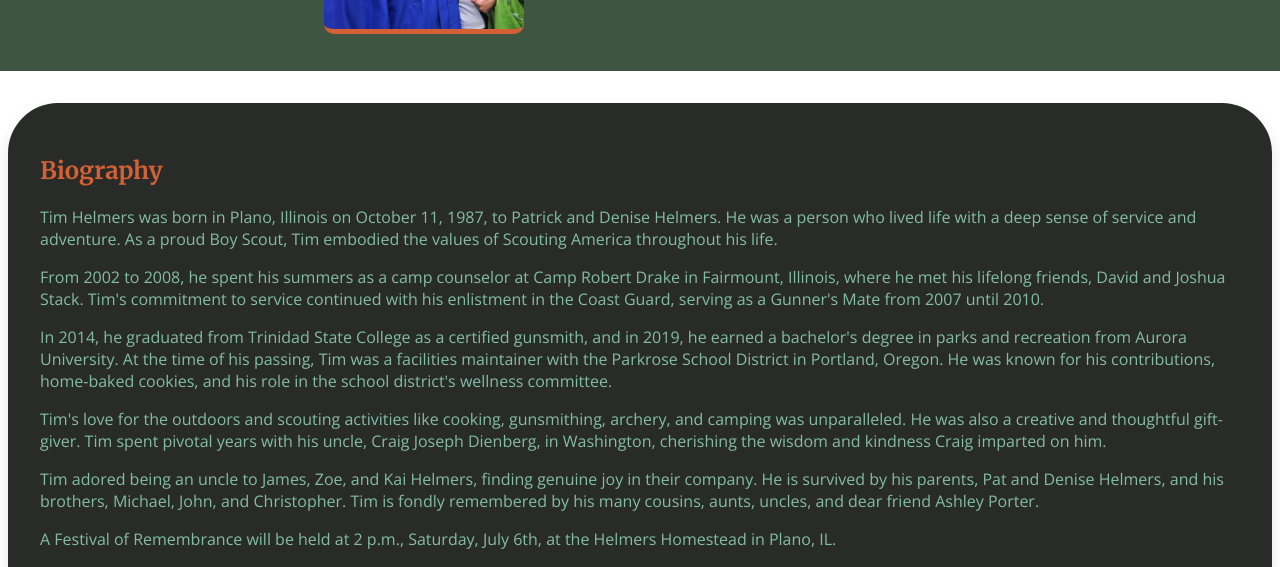
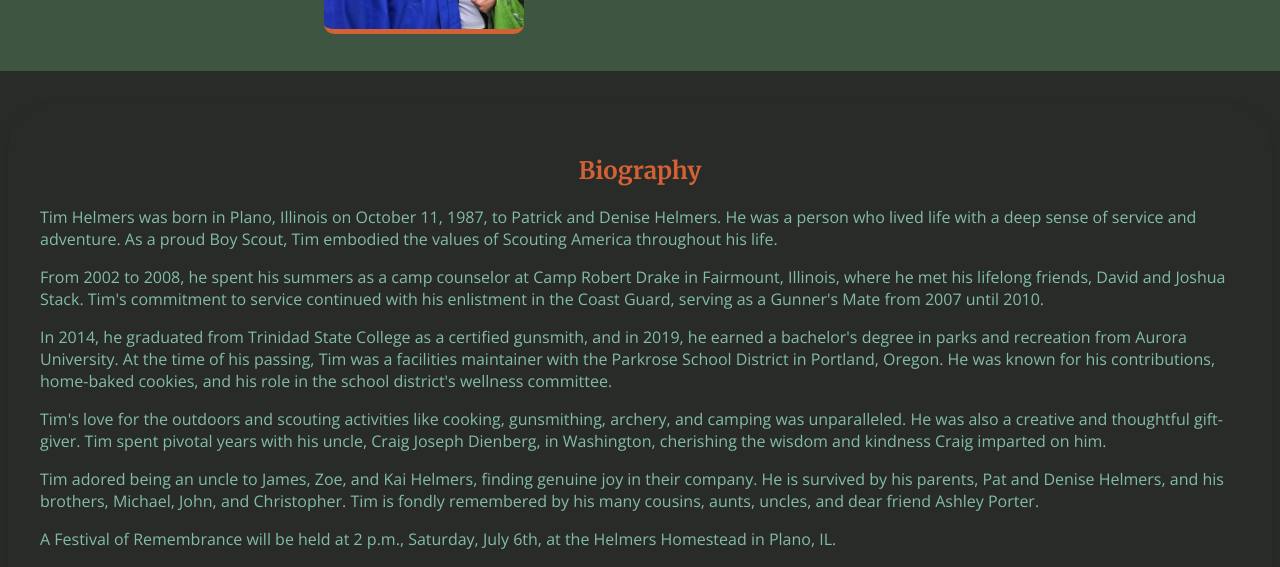
Before and after one commit to northsaluki615/tim.helmers.me, an Eleventy site: page index.njk in a window 1280 px wide. Shown: the part 230-797 px from the top of the page. Built offline with nearby package versions, Linux system fonts and the light colour scheme; Eleventy itself is replaced by a stand-in of ours; files that its build step writes are made by us from their sources.

Commit message:
style: Center align h1 and h2 headings in styles.css

```diff
--- a/css/styles.css
+++ b/css/styles.css
@@ -63,6 +63,7 @@ main {
 h1, h2 {
   font-family: 'Merriweather', serif;
   color: var(--flame);
+  text-align: center;
 }
 
 .gallery {
--- a/index.njk
+++ b/index.njk
@@ -7,10 +7,6 @@
   <link rel="stylesheet" href="css/styles.css">
   <style>
     @import url('https://fonts.googleapis.com/css2?family=Merriweather:wght@400;700&family=Open+Sans:wght@400;700&display=swap');
-    body {
-      background: url('images/background.jpg') no-repeat center center fixed;
-      background-size: cover;
-    }
   </style>
 </head>
 <body>
```
Also changed, not shown: 2 other files.
